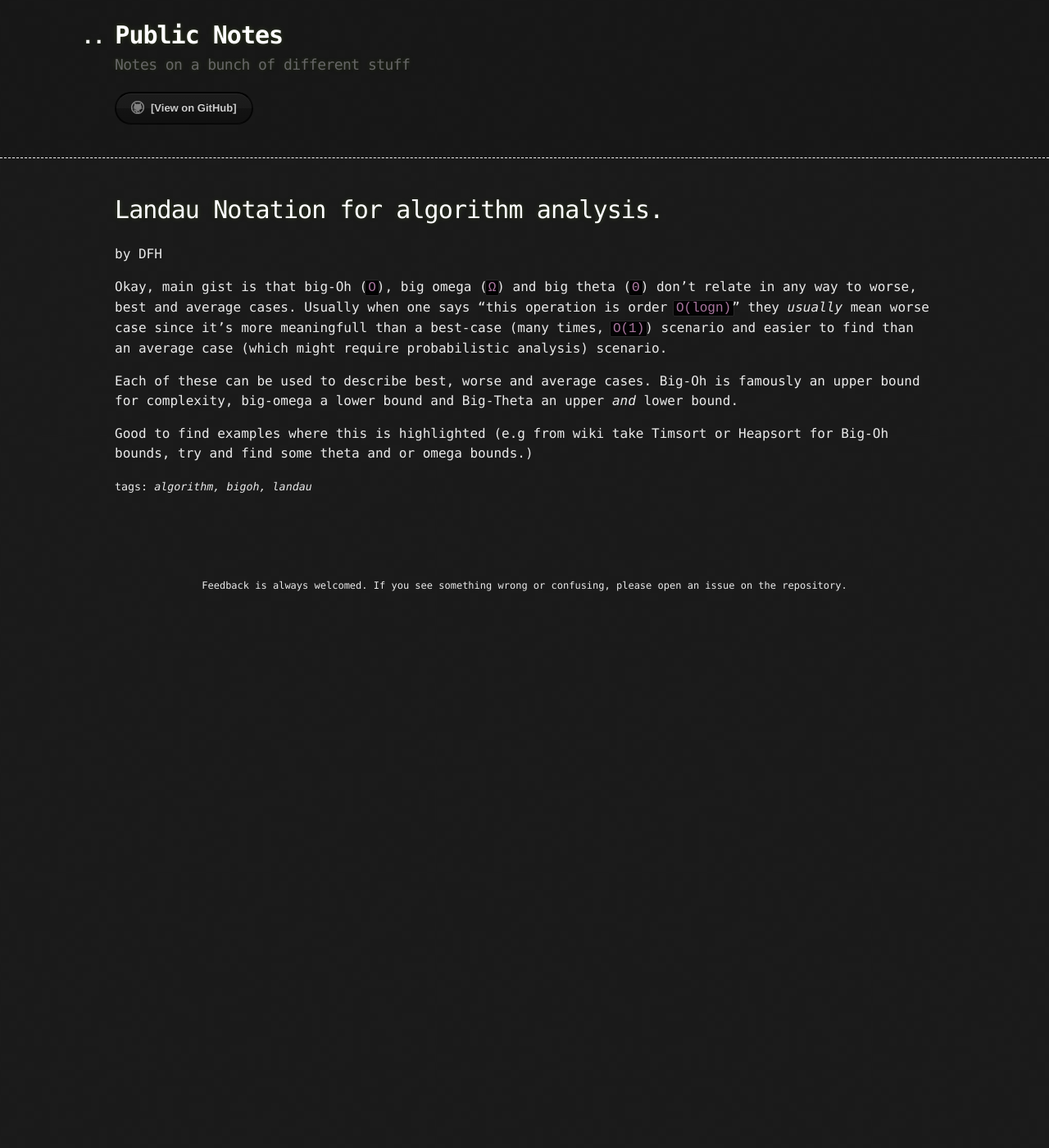
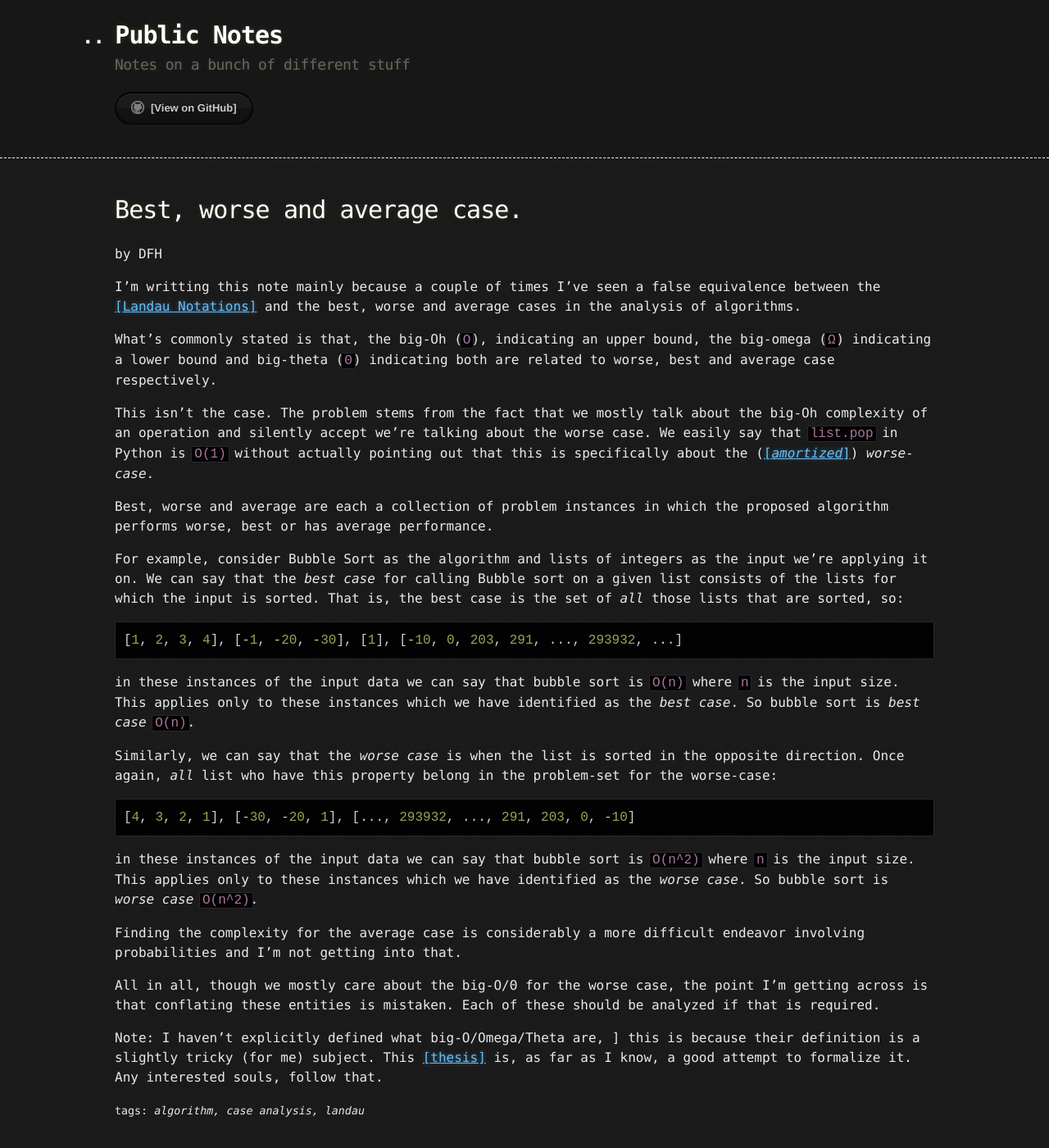
Before and after one commit to DimitrisJim/PubNotes, a Jekyll site: the page built from Theory/BigOH.md, in a window 1280 px wide and 1400 px high. Shown: the whole window at 82% size. Built offline with Jekyll 4.4.1, drawn with Linux system fonts in a browser that asks for light colours.

Commit message:
Add final note on bigoh

````diff
--- a/Theory/BigOH.md
+++ b/Theory/BigOH.md
@@ -1,29 +1,75 @@
 ---
 layout: post
-title: Landau Notation for algorithm analysis.
-tags: algorithm, bigoh, landau
+title: Best, worse and average case.
+tags: algorithm, case analysis, landau
 ---
 
-Okay, main gist is that big-Oh (`O`), big omega (`Ω`) and big theta
-(`Θ`) don't relate in any way to worse, best and average cases.
-Usually when one says "this operation is order `O(logn)`" they
-*usually* mean worse case since it's more meaningfull than a
-best-case (many times, `O(1)`) scenario and easier to find than
-an average case (which might require probabilistic analysis)
-scenario.
+I'm writting this note mainly because a couple of times I've seen a
+false equivalence between the [Landau Notations][landWiki] and the
+best, worse and average cases in the analysis of algorithms.
 
-Each of these can be used to describe best, worse and average cases.
-Big-Oh is famously an upper bound for complexity, big-omega a lower
-bound and Big-Theta an upper *and* lower bound.
+What's commonly stated is that, the big-Oh (`Ο`), indicating an upper
+bound, the big-omega (`Ω`) indicating a lower bound and big-theta (`Θ`)
+indicating both are related to worse, best and average case respectively.
 
-Good to find examples where this is highlighted (e.g from wiki take
-Timsort or Heapsort for Big-Oh bounds, try and find some theta and
-or omega bounds.)
+This isn't the case. The problem stems from the fact that we mostly
+talk about the big-Oh complexity of an operation and silently
+accept we're talking about the worse case. We easily say that
+`list.pop` in Python is `O(1)` without actually pointing out that this is
+specifically about the ([*amortized*][amortAnal]) *worse-case*.
+
+Best, worse and average are each a collection of problem
+instances in which the proposed algorithm performs worse, best or
+has average performance.
+
+For example, consider Bubble Sort as the algorithm and lists of
+integers as the input we're applying it on. We can say that the
+*best case* for calling Bubble sort on a given list consists of
+the lists for which the input is sorted. That is, the best case
+is the set of *all* those lists that are sorted, so:
+
+```python
+[1, 2, 3, 4], [-1, -20, -30], [1], [-10, 0, 203, 291, ..., 293932, ...]
+```
+
+in these instances of the input data we can say that bubble sort is
+`Ο(n)` where `n` is the input size. This applies only to these instances
+which we have identified as the *best case*. So bubble sort is
+*best case* `Ο(n)`.
+
+Similarly, we can say that the *worse case* is when the list is
+sorted in the opposite direction. Once again, *all* list who
+have this property belong in the problem-set for the worse-case:
+
+```python
+[4, 3, 2, 1], [-30, -20, 1], [..., 293932, ..., 291, 203, 0, -10]
+```
+
+in these instances of the input data we can say that bubble sort is
+`Ο(n^2)` where `n` is the input size. This applies only to these instances
+which we have identified as the *worse case*. So bubble sort is
+*worse case* `Ο(n^2)`.
+
+Finding the complexity for the average case is considerably a more
+difficult endeavor involving probabilities and I'm not getting into
+that.
+
+All in all, though we mostly care about the big-Ο/Θ for the worse
+case, the point I'm getting across is that conflating these
+entities is mistaken. Each of these should be analyzed if that
+is required.
+
+Note: I haven't explicitly defined what big-O/Omega/Theta are, ]
+this is because their definition is a slightly tricky (for me)
+subject. This [thesis][rutanen] is, as far as I know, a good
+attempt to formalize it. Any interested souls, follow that.
 
 [landWiki]: https://en.wikipedia.org/wiki/Big_O_notation
 [heapsortWiki]: https://en.wikipedia.org/wiki/Heapsort
+[amortAnal]: https://en.wikipedia.org/wiki/Amortized_analysis
 
 [csexch1]: https://cs.stackexchange.com/questions/57/how-does-one-know-which-notation-of-time-complexity-analysis-to-use
 [csexch2]: https://cs.stackexchange.com/questions/23068/how-do-o-and-%ce%a9-relate-to-worst-and-best-case
 
 [rutanen]: https://arxiv.org/abs/1309.3210
+[rutanenStack]: https://cs.stackexchange.com/questions/3149/what-is-the-meaning-of-omn
````
